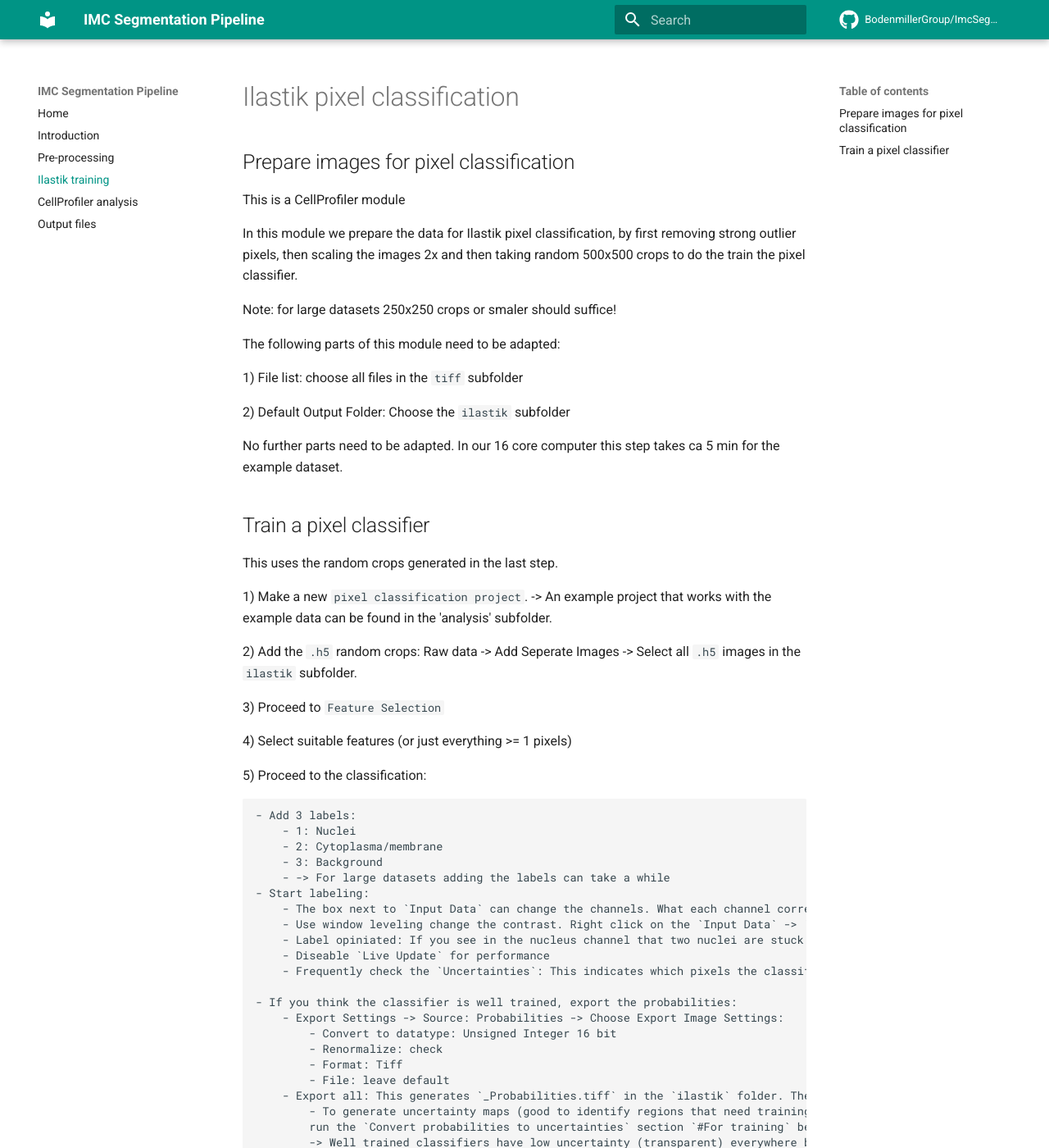
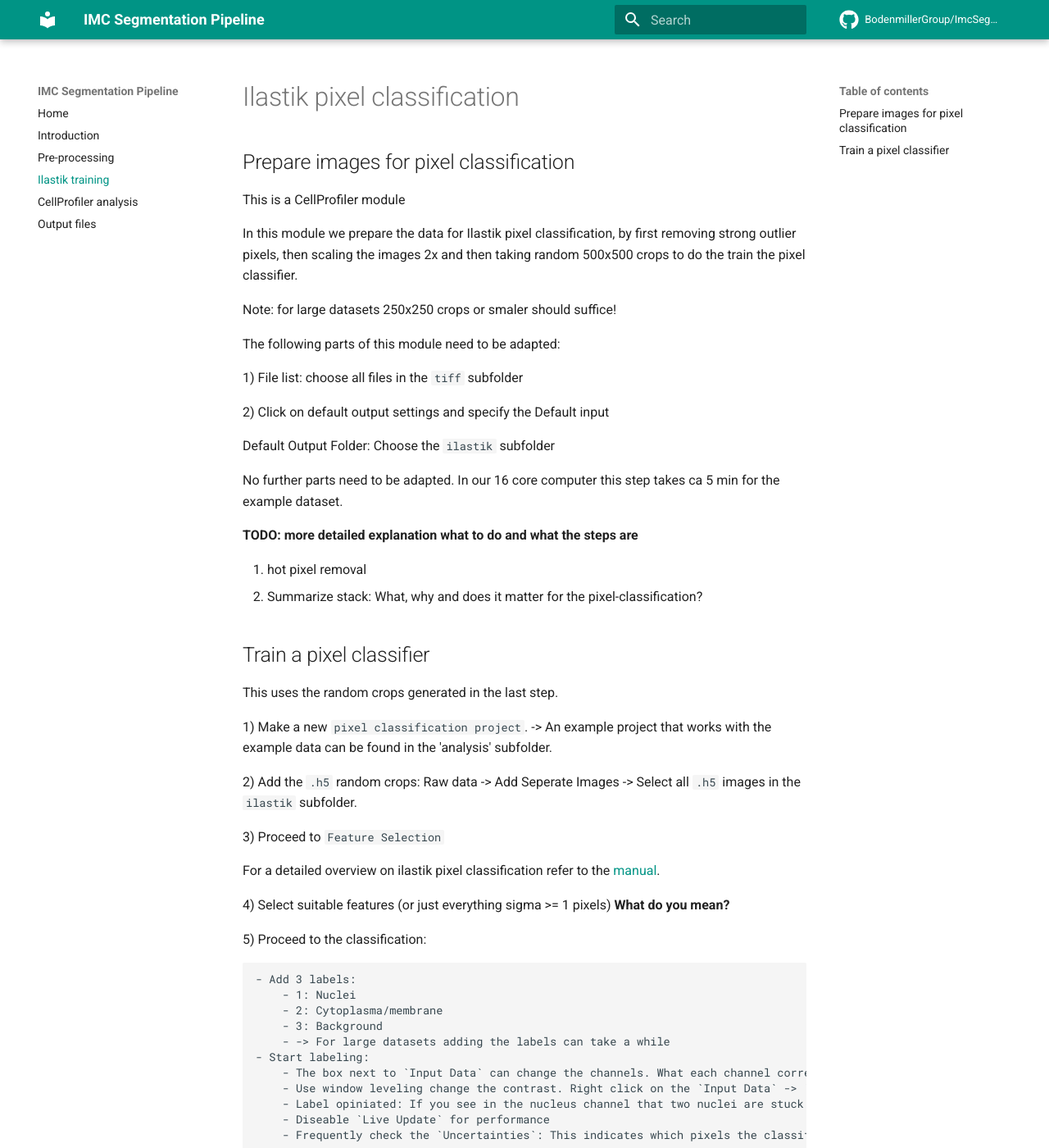
Before and after one commit to BodenmillerGroup/ImcSegmentationPipeline, an MkDocs documentation site: the page built from docs/ilastik.md, in a window 1280 px wide and 1400 px high. Shown: the whole window at 82% size. Built offline with MkDocs 1.6.1 and Material for MkDocs 9.7.7, drawn with Linux system fonts in a browser that asks for light colours; comment, search, counter and statistics services are not loaded.

Commit message:
Small adjustments

```diff
--- a/docs/ilastik.md
+++ b/docs/ilastik.md
@@ -12,10 +12,19 @@ The following parts of this module need to be adapted:
 
 1) File list: choose all files in the `tiff` subfolder
 
-2) Default Output Folder: Choose the `ilastik` subfolder
+2) Click on default output settings and specify the Default input
+
+
+Default Output Folder: Choose the `ilastik` subfolder
 
 No further parts need to be adapted.
 In our 16 core computer this step takes ca 5 min for the example dataset.
+
+**TODO: more detailed explanation what to do and what the steps are**
+
+1. hot pixel removal
+2. Summarize stack: What, why and does it matter for the pixel-classification?
+
 
 ## Train a pixel classifier
 
@@ -27,7 +36,9 @@ This uses the random crops generated in the last step.
 
 3) Proceed to `Feature Selection`
 
-4) Select suitable features (or just everything >= 1 pixels)
+For a detailed overview on ilastik pixel classification refer to the [manual](https://www.ilastik.org/documentation/pixelclassification/pixelclassification).
+
+4) Select suitable features (or just everything sigma >= 1 pixels) **What do you mean?**
 
 5) Proceed to the classification:
 
```
Also changed, not shown: docs/index.md (+5 -0 lines), docs/prepro.md (+4 -0 lines), 1 other file.
